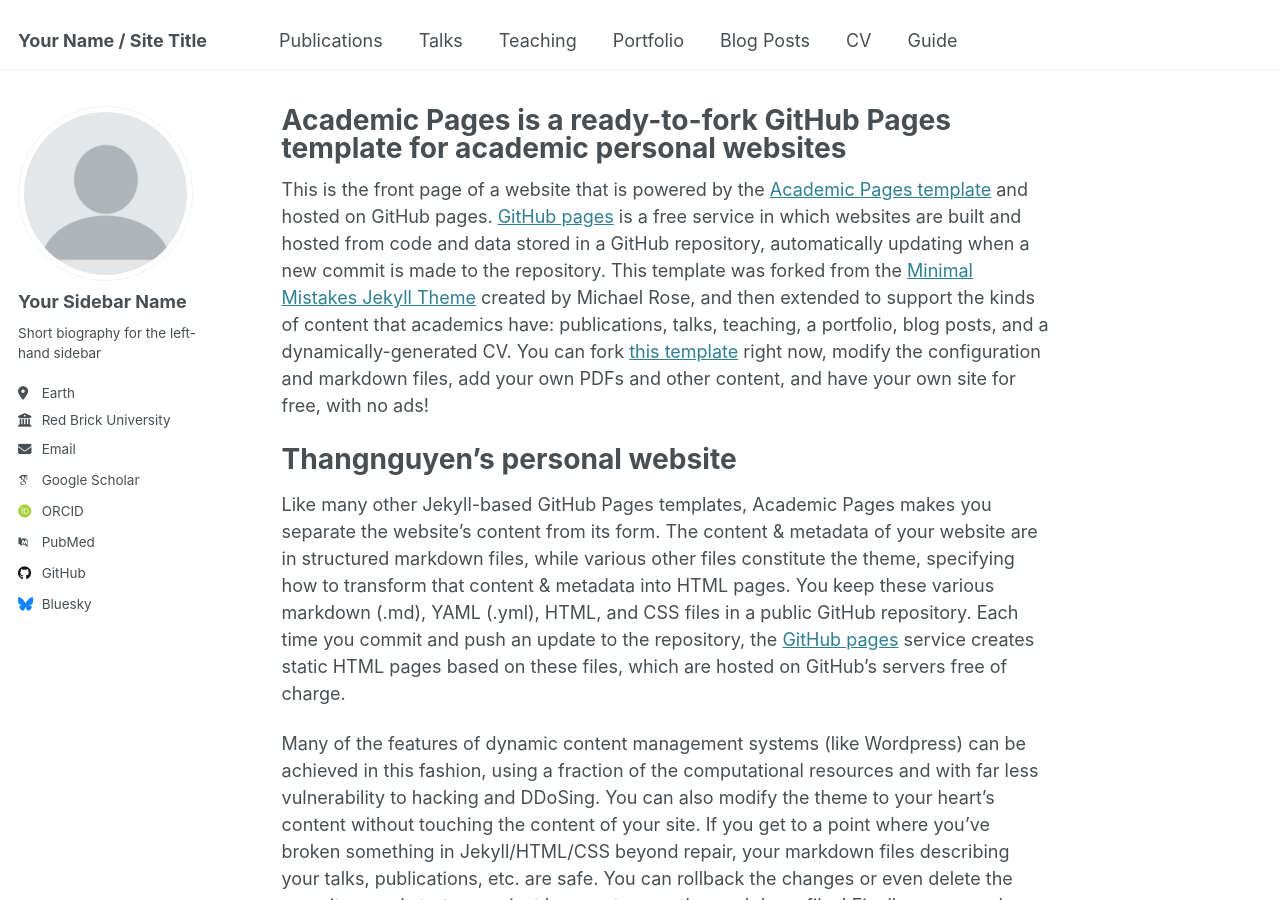
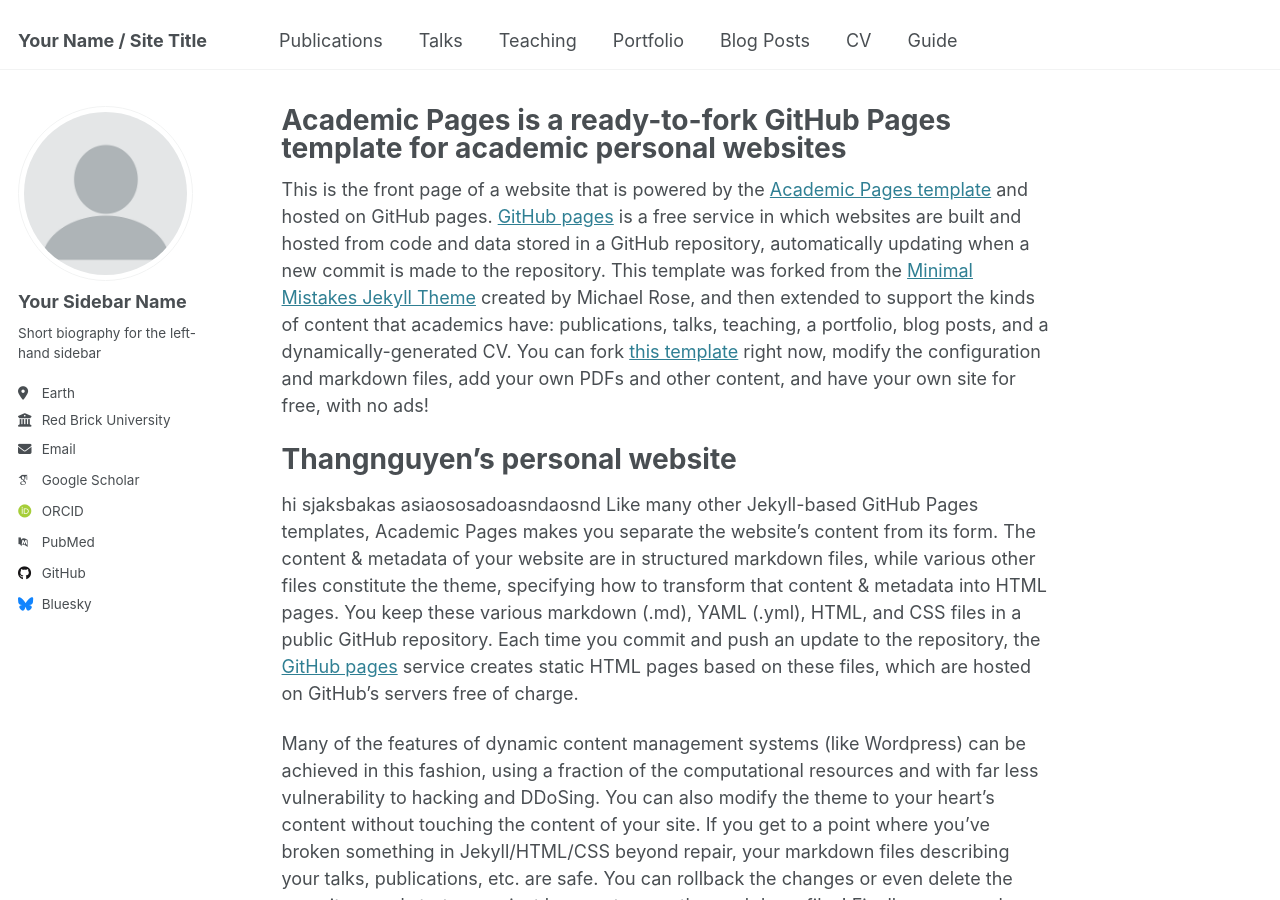
Before and after one commit to 6jffc/thangnguyen.github.io, a Jekyll site: the page built from _pages/about.md, in a window 1280 px wide and 900 px high. Built offline with Jekyll 4.4.1, drawn with Linux system fonts in a browser that asks for light colours; some web fonts are replaced.

Commit message:
Update title_of_section

```diff
--- a/_pages/about.md
+++ b/_pages/about.md
@@ -11,7 +11,7 @@ This is the front page of a website that is powered by the [Academic Pages templ
 
 Thangnguyen's personal website
 ======
-Like many other Jekyll-based GitHub Pages templates, Academic Pages makes you separate the website's content from its form. The content & metadata of your website are in structured markdown files, while various other files constitute the theme, specifying how to transform that content & metadata into HTML pages. You keep these various markdown (.md), YAML (.yml), HTML, and CSS files in a public GitHub repository. Each time you commit and push an update to the repository, the [GitHub pages](https://pages.github.com/) service creates static HTML pages based on these files, which are hosted on GitHub's servers free of charge.
+hi sjaksbakas asiaososadoasndaosnd Like many other Jekyll-based GitHub Pages templates, Academic Pages makes you separate the website's content from its form. The content & metadata of your website are in structured markdown files, while various other files constitute the theme, specifying how to transform that content & metadata into HTML pages. You keep these various markdown (.md), YAML (.yml), HTML, and CSS files in a public GitHub repository. Each time you commit and push an update to the repository, the [GitHub pages](https://pages.github.com/) service creates static HTML pages based on these files, which are hosted on GitHub's servers free of charge.
 
 Many of the features of dynamic content management systems (like Wordpress) can be achieved in this fashion, using a fraction of the computational resources and with far less vulnerability to hacking and DDoSing. You can also modify the theme to your heart's content without touching the content of your site. If you get to a point where you've broken something in Jekyll/HTML/CSS beyond repair, your markdown files describing your talks, publications, etc. are safe. You can rollback the changes or even delete the repository and start over - just be sure to save the markdown files! Finally, you can also write scripts that process the structured data on the site, such as [this one](https://github.com/academicpages/academicpages.github.io/blob/master/talkmap.ipynb) that analyzes metadata in pages about talks to display [a map of every location you've given a talk](https://academicpages.github.io/talkmap.html).
 
```
